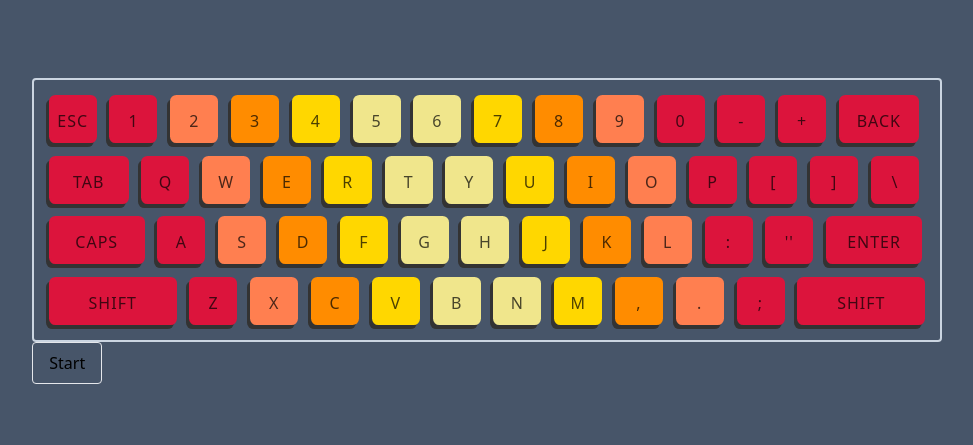
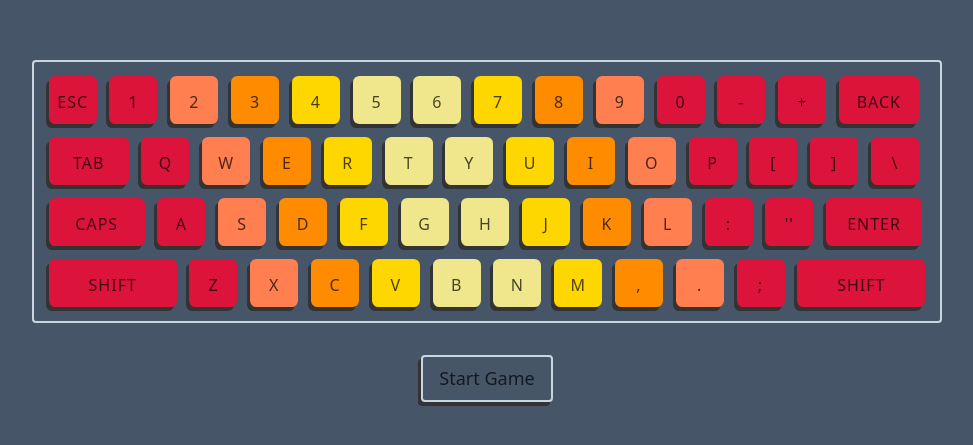
Before and after one commit to diogodeese/Key-Killer, a React (Vite) app: page / in a window 1280 px wide. Shown: the part 169-614 px from the top of the page, without its empty margins (153-1126 px from the left). Built offline with nearby package versions, Linux system fonts and the light colour scheme.

Commit message:
feat: end game function

```diff
--- a/src/components/Keyboard.tsx
+++ b/src/components/Keyboard.tsx
@@ -48,7 +48,7 @@ function selectRandomKey() {
 function keyboard() {
   const [isPlaying, setIsPlaying] = useState(false);
 
-  const timer = 1;
+  const timer = 1.5;
   let time = timer * 60;
 
   function updateTimer() {
@@ -64,6 +64,11 @@ function keyboard() {
       seconds.toString().padStart(2, '0');
 
     time--;
+
+    if (time <= 0) {
+      endGame();
+      return;
+    }
   }
 
   setInterval(() => {
@@ -73,6 +78,11 @@ function keyboard() {
   function startGame() {
     selectRandomKey();
     setIsPlaying(true);
+  }
+
+  function endGame() {
+    document.querySelector('.selected')?.classList.remove('selected');
+    setIsPlaying(false);
   }
 
   useEffect(() => {
@@ -108,8 +118,13 @@ function keyboard() {
   return (
     <div>
       {isPlaying && (
-        <div>
-          <span id="timer">00:00</span>
+        <div className="flex justify-center items-center pb-8">
+          <span
+            className="timer"
+            id="timer"
+          >
+            00:00
+          </span>
         </div>
       )}
 
@@ -391,14 +406,14 @@ function keyboard() {
           </li>
         </ul>
       </div>
-      <div>
+      <div className="flex justify-center items-center pt-8">
         <button
-          className="px-4 py-2 border rounded"
+          className="start-button"
           onClick={() => {
             startGame();
           }}
         >
-          Start
+          Start Game
         </button>
       </div>
     </div>
--- a/src/styles/global.css
+++ b/src/styles/global.css
@@ -6,6 +6,25 @@
   margin: 0;
   padding: 0;
   box-sizing: border-box;
+}
+
+.timer {
+  color: white;
+  font-size: 38px;
+  font-weight: 500;
+}
+
+.start-button {
+  padding-top: 8px;
+  padding-bottom: 8px;
+  padding-left: 16px;
+  padding-right: 16px;
+  font-size: 18px;
+  font-weight: 500;
+  color: rgba(0, 0, 0, 0.7);
+  border: solid 2px rgb(203 213 225);
+  border-radius: 4px;
+  box-shadow: -3px 4px 0 #333;
 }
 
 ul {
```
